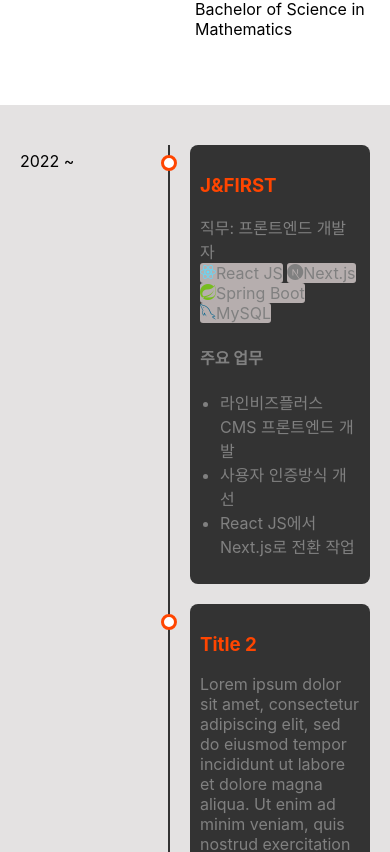
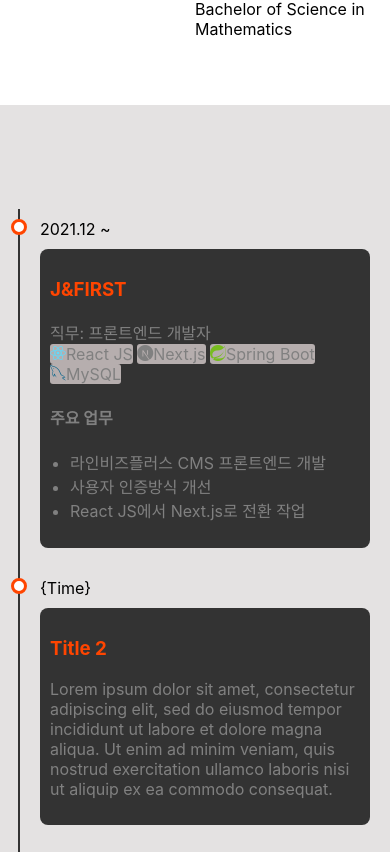
Before and after one commit to juhonamnam/portfolio, a Next.js app: page / in a window 390 px wide. Shown: the part 1239-2091 px from the top of the page. Built offline with nearby package versions, Linux system fonts and the light colour scheme.

Commit message:
modify timeline css

```diff
--- a/src/components/Career.tsx
+++ b/src/components/Career.tsx
@@ -7,7 +7,7 @@
         <Timeline>
           {[
             {
-              time: '2022 ~',
+              time: '2021.12 ~',
               title: 'J&FIRST',
               content: (
                 <>
@@ -41,6 +41,7 @@
               ),
             },
             {
+              time: '{Time}',
               title: 'Title 2',
               content: (
                 <p>
--- a/styles/_timeline.scss
+++ b/styles/_timeline.scss
@@ -13,12 +13,9 @@
   div.timeline-content-wrapper {
     display: grid;
     grid-template-columns: 150px 1fr;
+    position: relative;
     div.time {
-      margin: 0 20px 20px 0;
-      margin-top: 6px;
-    }
-    div.card {
-      margin: 0 0 20px 20px;
+      margin: 10px 20px 20px 0;
       &::before {
         content: '';
         position: absolute;
@@ -26,10 +23,33 @@
         height: 10px;
         background: white;
         border-radius: 999px;
-        left: -29px;
+        left: 141px;
         border: 3px solid orangered;
         box-sizing: content-box;
       }
     }
+    div.card {
+      margin: 0 0 20px 20px;
+    }
   }
 }
+
+@media (max-width: 768px) {
+  div.timeline {
+    &::before {
+      left: 18px;
+    }
+    div.timeline-content-wrapper {
+      grid-template-columns: 1fr;
+      div.time {
+        margin: 10px 0 10px 20px;
+        &::before {
+          left: -9px;
+        }
+      }
+      div.card {
+        margin: 0 0 20px 20px;
+      }
+    }
+  }
+}
```
